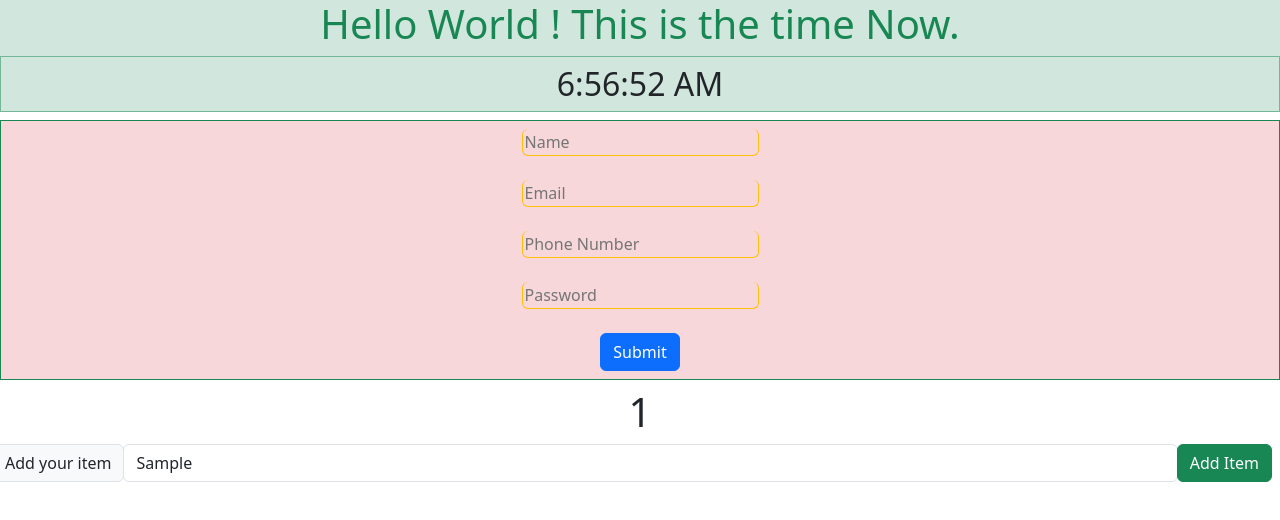
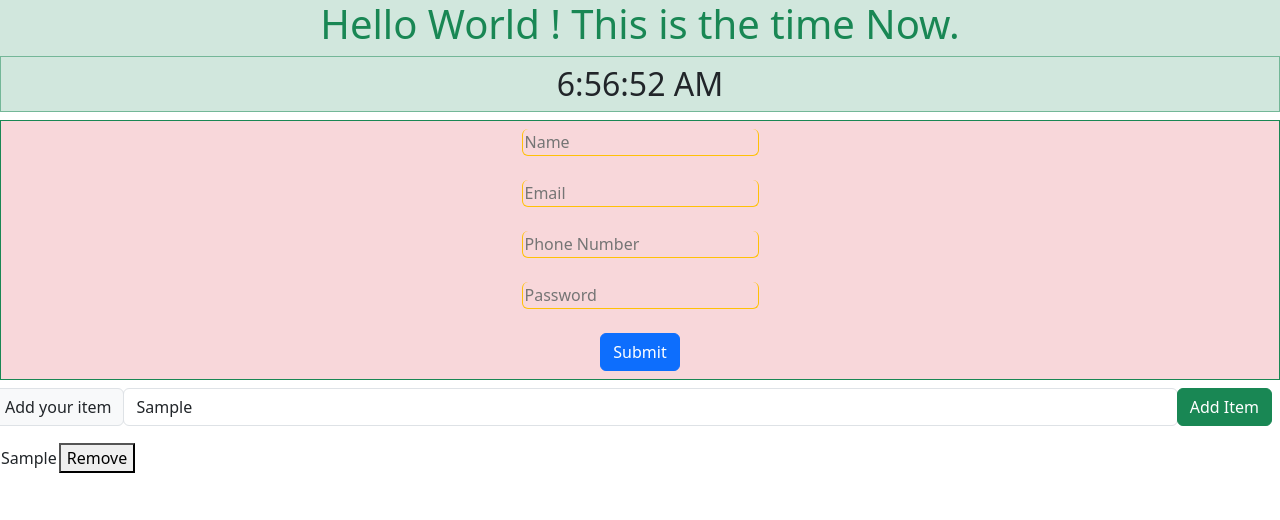
Before and after one commit to Jahirul-Islam-Jantu/react-project, a React (Create React App) app in the folder my-app/: page / in a window 1280 px wide. Both pictures are taken after typing "Sample" into the empty fields and a click on the button "Add Item". Shown: the top 520 px of the page. Built offline with nearby package versions, Linux system fonts and the light colour scheme.

Commit message:
todo app

```diff
--- a/my-app/src/reactHook/TodoApp.jsx
+++ b/my-app/src/reactHook/TodoApp.jsx
@@ -7,10 +7,14 @@ const TodoApp = () => {
     list.push(item);
     setList([...list]);
   };
+
+  const removItem = (index) => {
+    list.splice(index, 1);
+    setList([...list]);
+  };
+
   return (
     <div>
-      <h1 className="text-center">{list.length}</h1>
-
       <div className="input-group mb-3 row g-3 text-center">
         <span className="input-group-text col-auto rounded">
           {" "}
@@ -25,6 +29,31 @@ const TodoApp = () => {
           Add Item
         </button>
       </div>
+
+      <table>
+        <tbody>
+          {list.length !== 0 ? (
+            list.map((element, index) => {
+              return (
+                <tr>
+                  <td>{element}</td>
+                  <td>
+                    <button
+                      onClick={() => {
+                        removItem(index);
+                      }}
+                    >
+                      Remove
+                    </button>
+                  </td>
+                </tr>
+              );
+            })
+          ) : (
+            <tr></tr>
+          )}
+        </tbody>
+      </table>
     </div>
   );
 };
```
